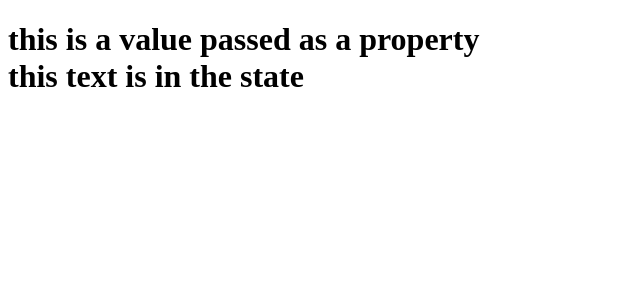
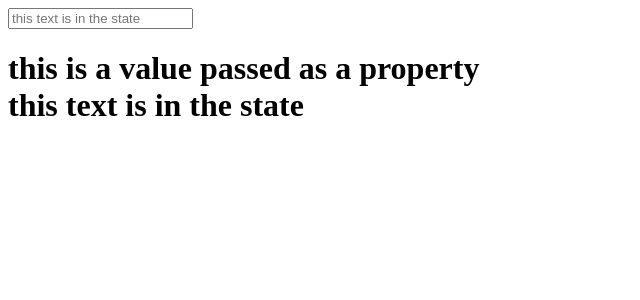
Before and after one commit to evannorton/covalence-reacting-to-react, a React (Create React App) app: page / in a window 1280 px wide. Shown: the top 300 px of the page, without its empty margins (0-640 px from the left). Built offline with nearby package versions, Linux system fonts and the light colour scheme.

Commit message:
objective 7

```diff
--- a/src/components/App.jsx
+++ b/src/components/App.jsx
@@ -12,14 +12,25 @@ class App extends Component {
 
     constructor(props) {
         super(props);
+
         this.state = {
             text: "this text is in the state"
         };
     }
 
+    handleInput(value) {
+        this.setState({ value });
+    }
+
     render() {
         return (
-            <h1>{this.props.value}<br/>{this.state.text}</h1>
+            <React.Fragment>
+                <input
+                    placeholder={ this.state.text }
+                    onChange={(event) => this.handleInput(event.target.value)}
+                />
+                <h1>{this.props.value}<br />{this.state.text}</h1>
+            </React.Fragment>
         );
     }
 }
```
